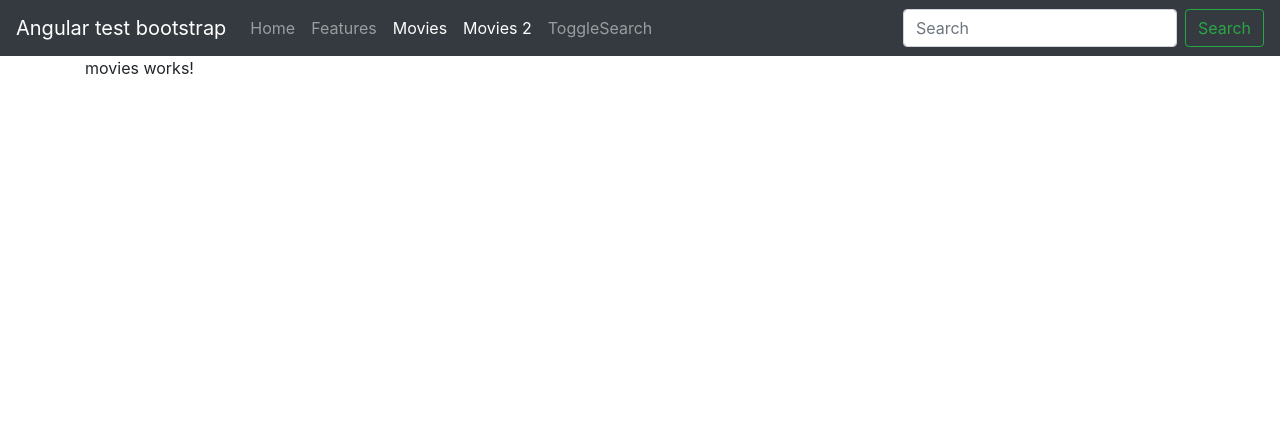
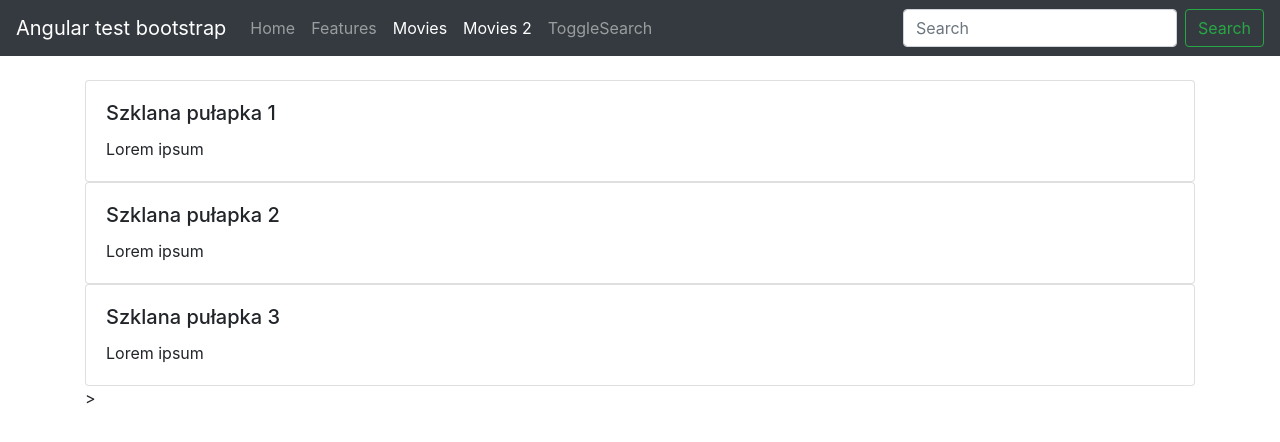
Before and after one commit to JoannaDrozdz/angular-test-bootstrap, an Angular app: page /movies in a window 1280 px wide. Shown: the top 442 px of the page. Built offline with nearby package versions, Linux system fonts and the light colour scheme.

Commit message:
add router navigate, move home component to movies component

```diff
--- a/src/app/movie-input/movie-input.component.ts
+++ b/src/app/movie-input/movie-input.component.ts
@@ -8,6 +8,7 @@ import {
 } from '@angular/core';
 import { Movie } from '../movie/movie.model';
 import { MoviesService } from '../movies.service';
+import {Router} from '@angular/router';
 
 @Component({
   selector: 'app-movie-input',
@@ -22,7 +23,7 @@ export class MovieInputComponent implements OnInit {
 
   isRedText = false;
 
-  constructor(private moviesService: MoviesService) {}
+  constructor(private moviesService: MoviesService, private router: Router) {}
 
   ngOnInit(): void {}
 
@@ -37,6 +38,7 @@ export class MovieInputComponent implements OnInit {
     this.moviesService.movieAdd(
       new Movie(movieTitle.value, movieDescription.value, '2006')
     );
+    // this.router.navigate(['/movies']);
     /*    this.newMovie = {
           title: movieTitle.value,
           description: movieDescription.value,
--- a/src/app/movies/movies.component.html
+++ b/src/app/movies/movies.component.html
@@ -1 +1,6 @@
-<p>movies works!</p>
+<div class = "mt-4">
+<app-movie-element
+  *ngFor="let movie of movies"
+  [movieElement]="movie"
+></app-movie-element>
+></div>
--- a/src/app/movies/movies.component.ts
+++ b/src/app/movies/movies.component.ts
@@ -1,4 +1,7 @@
 import { Component, OnInit } from '@angular/core';
+import {Movie} from '../movie/movie.model';
+import {MoviesService} from '../movies.service';
+
 
 @Component({
   selector: 'app-movies',
@@ -7,9 +10,15 @@ import { Component, OnInit } from '@angular/core';
 })
 export class MoviesComponent implements OnInit {
 
-  constructor() { }
+  constructor(private moviesService: MoviesService) { }
+
+
+  movies: Movie[] = [];
 
   ngOnInit(): void {
+    this.movies = this.moviesService.movies;
   }
 
+
+
 }
```
